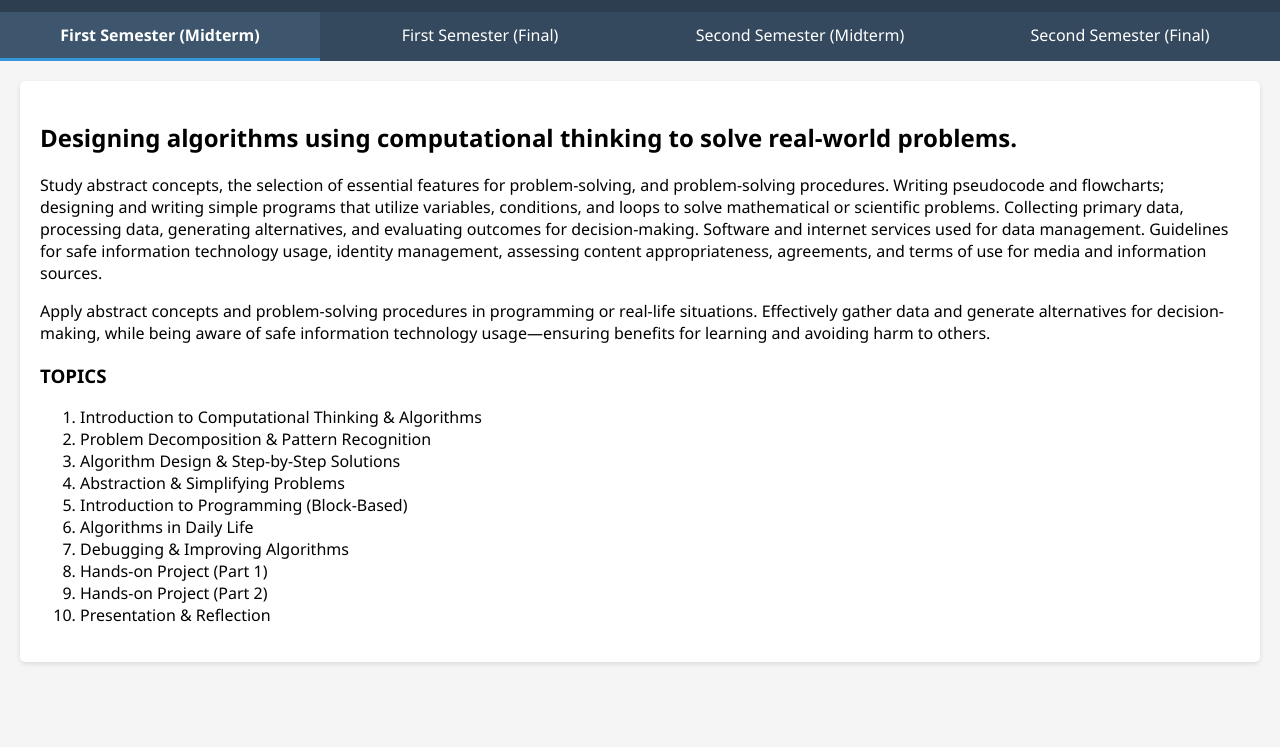
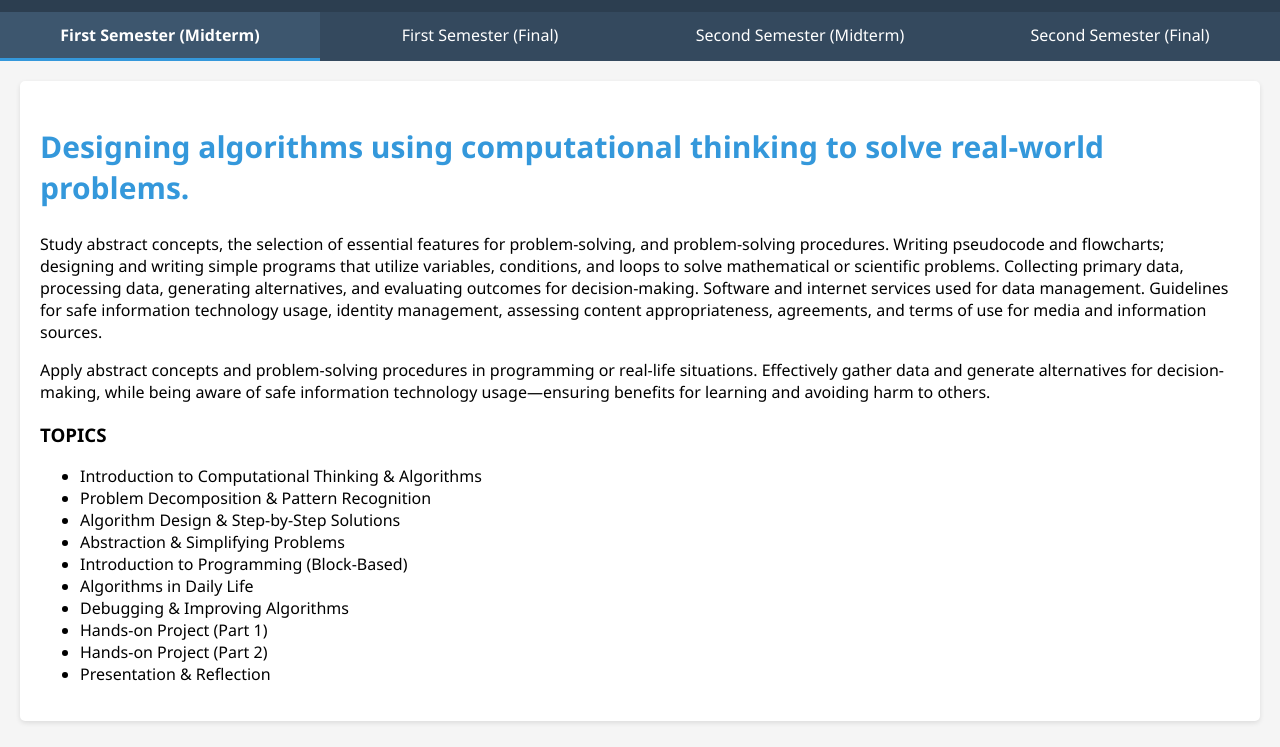
Before and after one commit to mufasaonat/nextgen-coders, a plain HTML site: page grade7.html in a window 1280 px wide. Shown: the part 53-800 px from the top of the page. Drawn offline with Linux system fonts and the light colour scheme.

Commit message:
Update grade7.html

```diff
--- a/grade7.html
+++ b/grade7.html
@@ -1,5 +1,6 @@
 <!DOCTYPE html>
 <html lang="en">
+
     <head>
         <meta charset="UTF-8">
         <meta name="viewport" content="width=device-width, initial-scale=1.0">
@@ -72,7 +73,7 @@
                 background-color: white;
                 border-radius: 5px;
                 margin: 20px;
-            box-shadow: 0 2px 5px rgba(0,0,0,0.1);
+                box-shadow: 0 2px 5px rgba(0, 0, 0, 0.1);
                 min-height: 300px;
             }
 
@@ -82,6 +83,12 @@
 
             .tab-content.active {
                 display: block;
+            }
+
+            .indicator {
+                color: #3498db;
+                font-size: 30px;
+                font-weight: bold;
             }
 
             h1 {
@@ -106,6 +113,7 @@
             }
         </style>
     </head>
+
     <body>
         <div class="header">
             <h1>Grade 7 Lesson Topic</h1>
@@ -121,13 +129,15 @@
 
         <div class="content">
             <div class="tab-content active" id="indicator1">
-            <h2>Designing algorithms using computational thinking to solve real-world problems.</h2>
+                <h2 class="indicator">Designing algorithms using computational thinking to solve real-world problems.
+                </h2>
                 <p>Study abstract concepts, the selection of essential features for problem-solving, and problem-solving procedures. Writing pseudocode and flowcharts; designing and writing simple programs that utilize variables, conditions, and loops to solve mathematical or scientific problems. Collecting primary data, processing data, generating alternatives, and evaluating outcomes for decision-making. Software and internet services used for data management. Guidelines for safe information technology usage, identity management, assessing content appropriateness, agreements, and terms of use for media and information sources.</p>
-
                 <p>Apply abstract concepts and problem-solving procedures in programming or real-life situations. Effectively gather data and generate alternatives for decision-making, while being aware of safe information technology usage—ensuring benefits for learning and avoiding harm to others. </p>
                 <p>
-            <p><h3>TOPICS</h3></p>
-            <ol>
+                <p>
+                <h3>TOPICS</h3>
+                </p>
+                <ul>
                     <li>Introduction to Computational Thinking & Algorithms</li>
                     <li>Problem Decomposition & Pattern Recognition</li>
                     <li>Algorithm Design & Step-by-Step Solutions</li>
@@ -138,7 +148,7 @@
                     <li>Hands-on Project (Part 1)</li>
                     <li>Hands-on Project (Part 2)</li>
                     <li>Presentation & Reflection</li>
-            </ol>
+                </ul>
                 </p>
             </div>
 
@@ -162,7 +172,7 @@
         </div>
 
         <script>
-        document.addEventListener('DOMContentLoaded', function() {
+            document.addEventListener('DOMContentLoaded', function () {
                 // Tab switching functionality
                 const tabs = document.querySelectorAll('.tab');
                 tabs.forEach(tab => {
@@ -191,4 +201,5 @@
             });
         </script>
     </body>
+
 </html>
```
Lines whose indentation alone changed are shown as unchanged.
